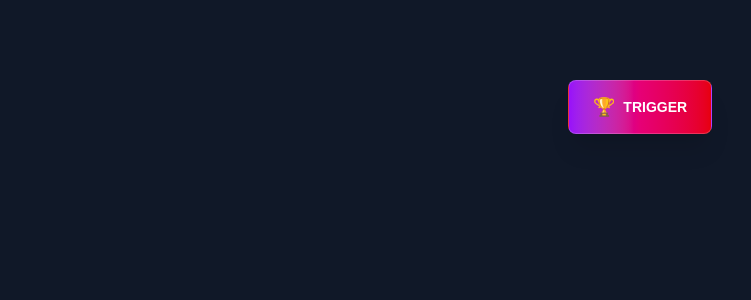
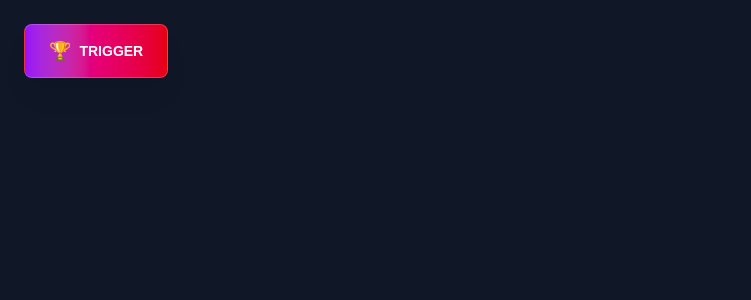
Before and after one commit to snk-js/react-twitch-overlay-flash-winning-prototype, a Next.js app: page / in a window 1280 px wide. Shown: the top 300 px of the page, without its empty margins (0-751 px from the left). Built offline with nearby package versions, Linux system fonts and the light colour scheme.

Commit message:
refact: decouple important effect markups

```diff
--- /dev/null
+++ b/app/components/ControlButtons.tsx
@@ -0,0 +1,51 @@
+"use client";
+
+interface ControlButtonsProps {
+  onTrigger: () => void;
+  onReset: () => void;
+  showReset: boolean;
+}
+
+export const ControlButtons = ({
+  onTrigger,
+  onReset,
+  showReset,
+}: ControlButtonsProps) => {
+  return (
+    <div className="fixed top-6 left-6 z-50 flex flex-col gap-3">
+      {/* Trigger Button */}
+      <button
+        onClick={onTrigger}
+        className="px-6 py-3 bg-gradient-to-r from-purple-600 via-pink-600 to-red-600
+                   hover:from-purple-500 hover:via-pink-500 hover:to-red-500
+                   text-white rounded-lg font-bold text-sm
+                   transition-all duration-300
+                   hover:scale-105 active:scale-95
+                   shadow-xl hover:shadow-pink-500/50
+                   border border-white/20
+                   relative overflow-hidden
+                   group"
+      >
+        <span className="relative z-10 flex items-center gap-2">
+          <span className="text-lg">🏆</span>
+          <span>TRIGGER</span>
+        </span>
+        <div className="absolute inset-0 bg-gradient-to-r from-yellow-400 via-pink-400 to-purple-400 opacity-0 group-hover:opacity-30 transition-opacity duration-300" />
+      </button>
+
+      {/* Reset Button */}
+      {showReset && (
+        <button
+          onClick={onReset}
+          className="px-4 py-2 bg-gray-700 hover:bg-gray-600
+                     text-white rounded-lg font-medium text-sm
+                     transition-all duration-200
+                     hover:scale-105 active:scale-95
+                     border border-gray-600"
+        >
+          Reset
+        </button>
+      )}
+    </div>
+  );
+};
--- /dev/null
+++ b/app/components/DarkOverlay.tsx
@@ -0,0 +1,7 @@
+"use client";
+
+export const DarkOverlay = () => {
+  return (
+    <div className="dark-overlay fixed inset-0 bg-black opacity-0 pointer-events-none z-10" />
+  );
+};
--- /dev/null
+++ b/app/components/FlashOverlay.tsx
@@ -0,0 +1,7 @@
+"use client";
+
+export const FlashOverlay = () => {
+  return (
+    <div className="flash-overlay fixed inset-0 opacity-0 pointer-events-none z-20" />
+  );
+};
--- /dev/null
+++ b/app/components/LightningStripe.tsx
@@ -0,0 +1,19 @@
+"use client";
+
+export const LightningStripe = () => {
+  return (
+    <div
+      className="lightning-stripe fixed left-0 pointer-events-none opacity-0 z-40"
+      style={{
+        top: "50%",
+        transform: "translateY(-50%) rotate(-5deg)",
+        transformOrigin: "right center",
+        width: "100vw",
+        height: "120px",
+        background:
+          "linear-gradient(180deg, transparent 0%, rgba(255,255,255,0.3) 10%, #FFD700 50%, rgba(255,255,255,0.3) 90%, transparent 100%)",
+        boxShadow: "0 0 40px 10px rgba(255, 215, 0, 0.8)",
+      }}
+    />
+  );
+};
--- /dev/null
+++ b/app/components/VictoryText.tsx
@@ -0,0 +1,29 @@
+"use client";
+
+interface VictoryTextProps {
+  visible: boolean;
+}
+
+export const VictoryText = ({ visible }: VictoryTextProps) => {
+  if (!visible) return null;
+
+  const victoryLetters = "VICTORY".split("");
+
+  return (
+    <div className="victory-container flex gap-2 z-50">
+      {victoryLetters.map((letter, index) => (
+        <span
+          key={index}
+          className="victory-letter text-8xl font-black text-transparent bg-clip-text bg-gradient-to-b from-yellow-400 via-orange-500 to-red-600 drop-shadow-[0_0_30px_rgba(255,165,0,0.8)]"
+          style={{
+            WebkitTextStroke: "2px black",
+            paintOrder: "stroke fill",
+            textShadow: "0 0 20px rgba(255, 215, 0, 0.5)",
+          }}
+        >
+          {letter}
+        </span>
+      ))}
+    </div>
+  );
+};
--- a/app/components/WinningScene/Victory.tsx
+++ b/app/components/WinningScene/Victory.tsx
@@ -6,6 +6,11 @@ import { useLetterRevealEffect } from "./hooks/useLetterRevealEffect";
 import { useFlashbangEffect } from "./hooks/useFlashBangEffect";
 import { useGlitchEffect } from "./hooks/useGlitchEffect";
 import { useLightningEffect } from "./hooks/useLightningEffect";
+import { DarkOverlay } from "../DarkOverlay";
+import { FlashOverlay } from "../FlashOverlay";
+import { LightningStripe } from "../LightningStripe";
+import { ControlButtons } from "../ControlButtons";
+import { VictoryText } from "../VictoryText";
 
 const VictoryScene = () => {
   const [victoryTrigger, setVictoryTrigger] = useState(0);
@@ -21,85 +26,26 @@ const VictoryScene = () => {
     setVictoryTrigger((prev) => prev + 1);
   };
 
-  const victoryLetters = "VICTORY".split("");
+  const resetVictory = () => {
+    setVictoryTrigger(0);
+  };
 
   return (
     <div className="relative w-full h-full bg-gray-900 flex items-center justify-center overflow-hidden">
-      {/* Dark Overlay */}
-      <div className="dark-overlay fixed inset-0 bg-black opacity-0 pointer-events-none z-10" />
+      {/* Effect Overlays */}
+      <DarkOverlay />
+      <FlashOverlay />
+      <LightningStripe />
 
-      {/* Flash Overlay */}
-      <div className="flash-overlay fixed inset-0 opacity-0 pointer-events-none z-20" />
-
-      {/* Lightning Stripe - Horizontal Band */}
-      <div
-        className="lightning-stripe fixed left-0 pointer-events-none opacity-0 z-40"
-        style={{
-          top: "50%",
-          transform: "translateY(-50%) rotate(-5deg)",
-          transformOrigin: "right center",
-          width: "100vw",
-          height: "120px",
-          background:
-            "linear-gradient(180deg, transparent 0%, rgba(255,255,255,0.3) 10%, #FFD700 50%, rgba(255,255,255,0.3) 90%, transparent 100%)",
-          boxShadow: "0 0 40px 10px rgba(255, 215, 0, 0.8)",
-        }}
+      {/* Control Buttons */}
+      <ControlButtons
+        onTrigger={triggerVictory}
+        onReset={resetVictory}
+        showReset={victoryTrigger > 0}
       />
 
-      {/* Trigger Button - Top Left Corner */}
-      <div className="fixed top-20 z-50 flex">
-        <button
-          onClick={triggerVictory}
-          className="px-6 py-3 bg-gradient-to-r from-purple-600 via-pink-600 to-red-600
-                   hover:from-purple-500 hover:via-pink-500 hover:to-red-500
-                   text-white rounded-lg font-bold text-sm
-                   transition-all duration-300
-                   hover:scale-105 active:scale-95
-                   shadow-xl hover:shadow-pink-500/50
-                   border border-white/20
-                   relative overflow-hidden
-                   group z-50"
-        >
-          <span className="z-10 flex items-center gap-2">
-            <span className="text-lg">🏆</span>
-            <span>TRIGGER</span>
-          </span>
-          <div className="absolute inset-0 bg-gradient-to-r from-yellow-400 via-pink-400 to-purple-400 opacity-0 group-hover:opacity-30 transition-opacity duration-300" />
-        </button>
-
-        {/* Reset Button - Top Left Corner (below trigger) */}
-        {victoryTrigger > 0 && (
-          <button
-            onClick={() => setVictoryTrigger(0)}
-            className="top-20 left-6 px-4 py-2 bg-gray-700 hover:bg-gray-600
-                     text-white rounded-lg font-medium text-sm
-                     transition-all duration-200
-                     hover:scale-105 active:scale-95 z-50
-                     border border-gray-600"
-          >
-            Reset
-          </button>
-        )}
-      </div>
-
-      {/* Centered Victory Text */}
-      {victoryTrigger > 0 && (
-        <div className="victory-container flex gap-2 z-50">
-          {victoryLetters.map((letter, index) => (
-            <span
-              key={index}
-              className="victory-letter text-8xl font-black text-transparent bg-clip-text bg-gradient-to-b from-yellow-400 via-orange-500 to-red-600 drop-shadow-[0_0_30px_rgba(255,165,0,0.8)]"
-              style={{
-                WebkitTextStroke: "2px black",
-                paintOrder: "stroke fill",
-                textShadow: "0 0 20px rgba(255, 215, 0, 0.5)",
-              }}
-            >
-              {letter}
-            </span>
-          ))}
-        </div>
-      )}
+      {/* Victory Text */}
+      <VictoryText visible={victoryTrigger > 0} />
     </div>
   );
 };
--- a/app/components/WinningScene/hooks/useLightningEffect.tsx
+++ b/app/components/WinningScene/hooks/useLightningEffect.tsx
@@ -20,7 +20,7 @@ export const useLightningEffect = (trigger: number, delay: number = 0) => {
         })
         .to(".lightning-stripe", {
           scaleX: 1,
-          duration: 0.05,
+          duration: 0.02,
           ease: "none",
         });
     },
```
